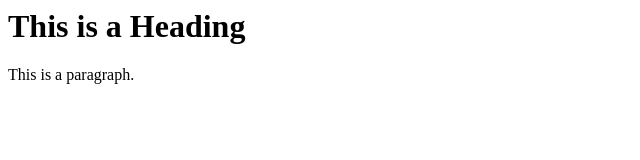
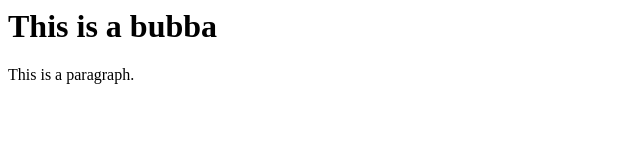
Before and after one commit to lordawesomeguy1/Demo, a plain HTML site: page index.html in a window 1280 px wide. Shown: the whole page, without its empty margins (0-640 px from the left). Drawn offline with Linux system fonts and the light colour scheme.

Commit message:
Update index.html

```diff
--- a/index.html
+++ b/index.html
@@ -5,7 +5,7 @@
 </head>
 <body>
 
-<h1>This is a Heading</h1>
+<h1>This is a bubba</h1>
 <p>This is a paragraph.</p>
 
 
```
